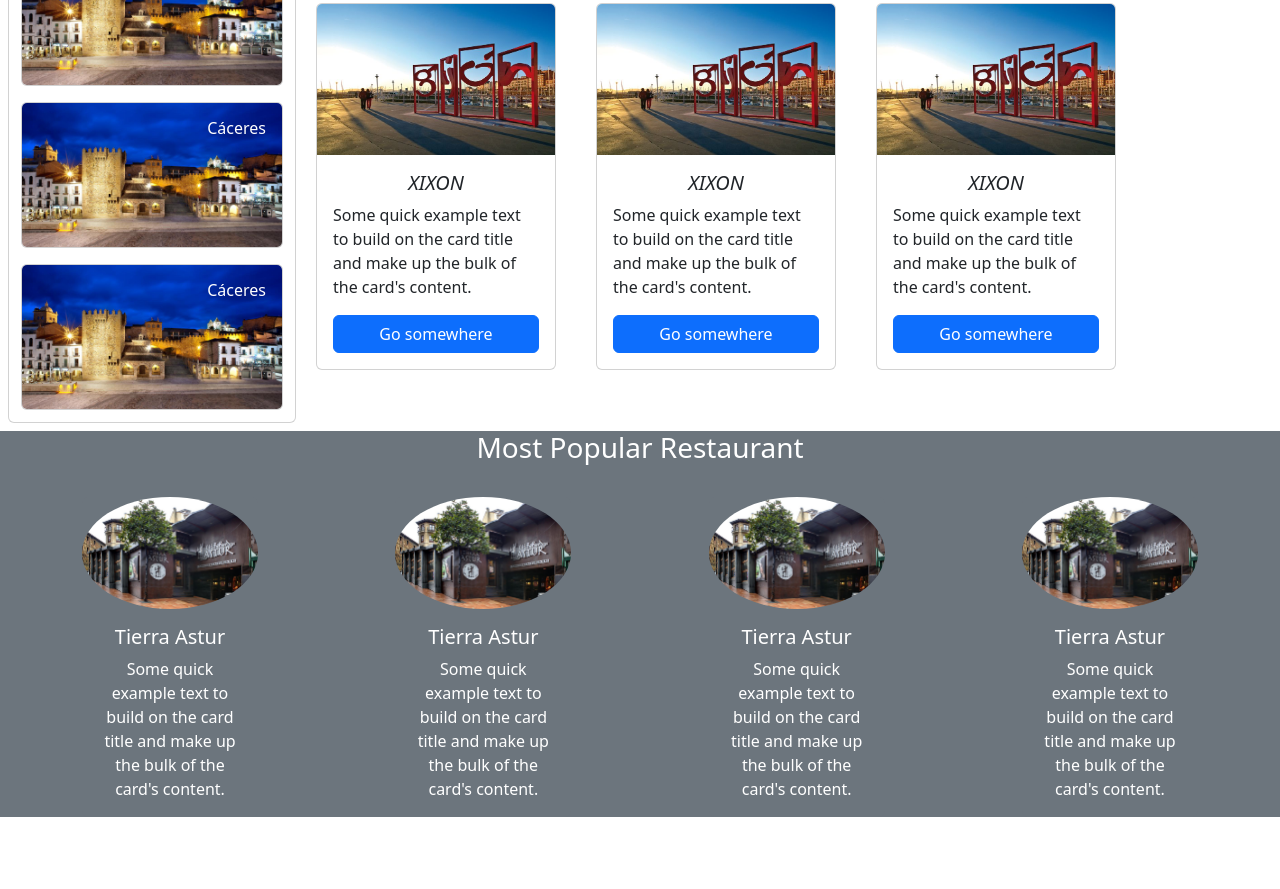
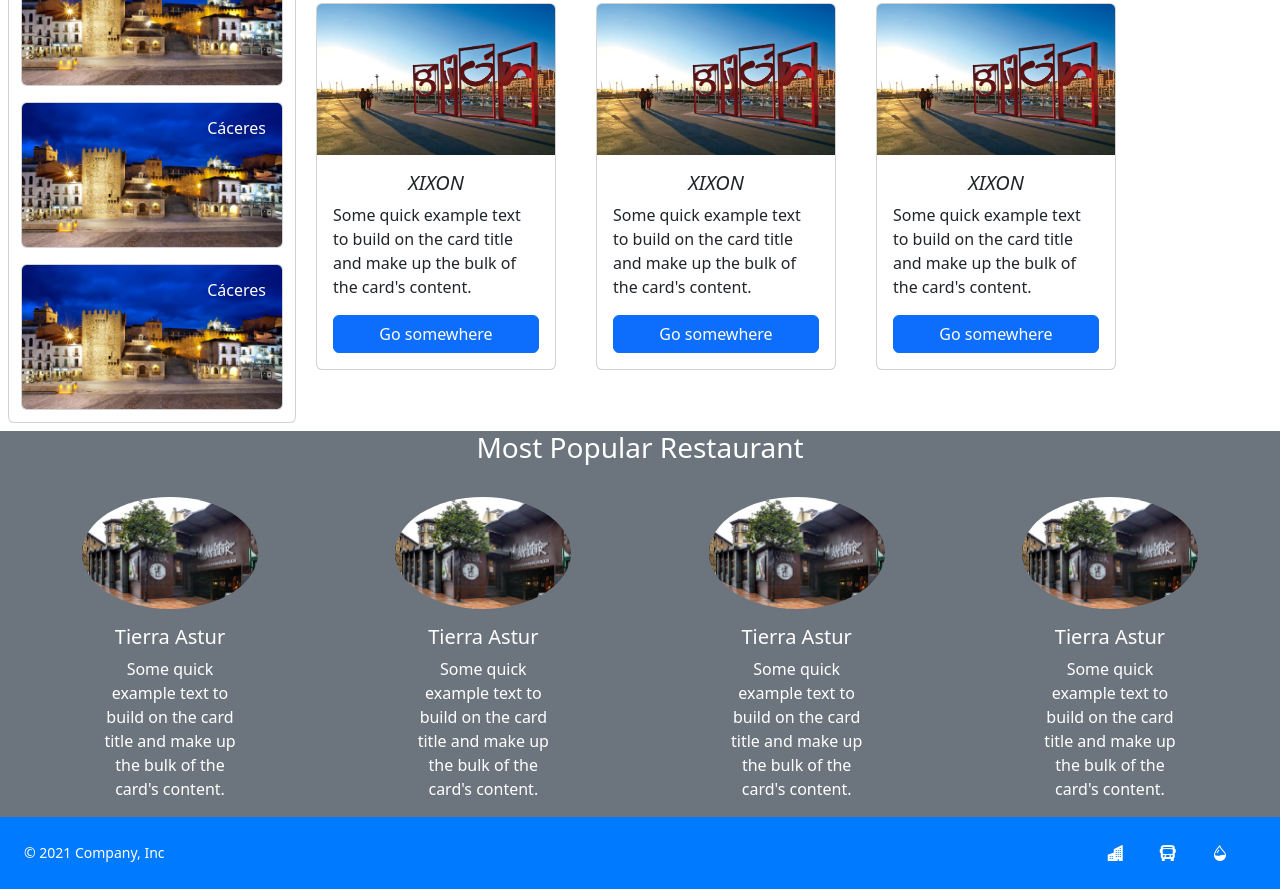
Before and after one commit to BrusmelGil/Cities-in-the-world, a website: page index.html in a window 1280 px wide. Shown: the part 907-1796 px from the top of the page. Before the commit the page ends 1724 px from the top, so only its background shows below. Drawn offline with nearby package versions, Linux system fonts and the light colour scheme.

Commit message:
finished

```diff
--- a/index.html
+++ b/index.html
@@ -270,6 +270,18 @@
     </main>
 
 
+    <footer style="background-color: #007bff;" class="p-4">
+        <div class="d-flex justify-content-between align-items-center">
+            <small class="text-white">© 2021 Company, Inc</small>
+            <div class="container text-end w-75 me-0">
+                <i class="bi bi-buildings-fill text-white ms-3 me-3"></i>
+                <i class="bi bi-bus-front-fill text-white ms-3 me-3"></i>
+                <i class="bi bi-droplet-half text-white ms-3 me-3"></i>
+            </div>
+        </div>
+    </footer>
+
+
 
 
 
```
